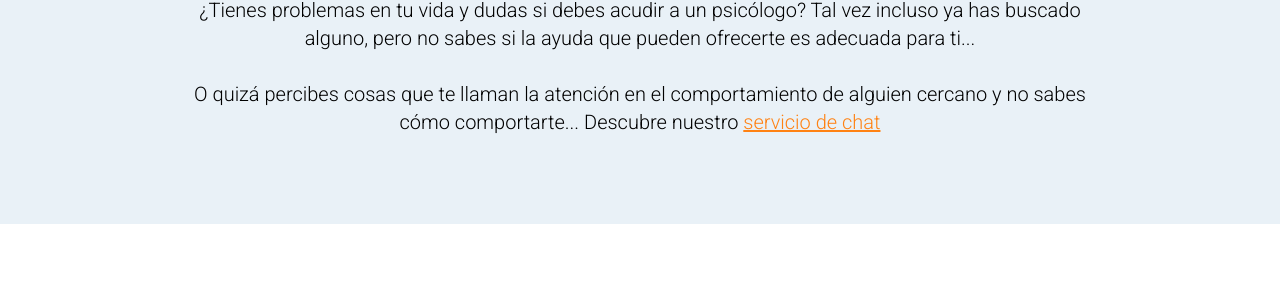
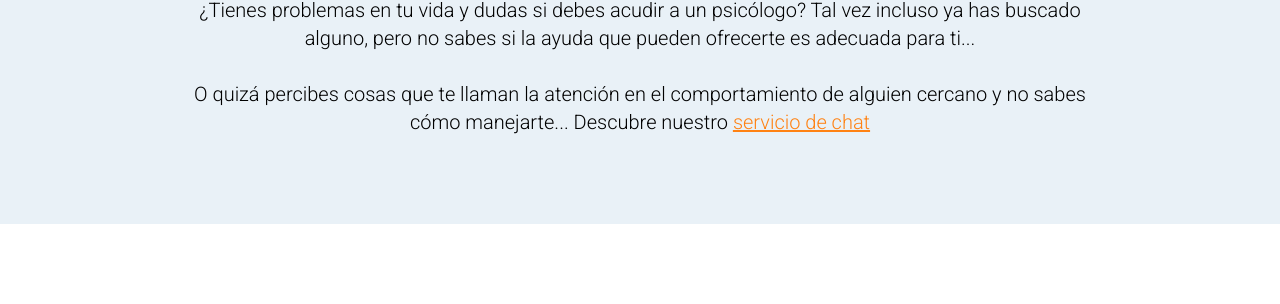
Before and after one commit to sukabal/sukabal.github.io, a Jekyll site: the page built from index.html, in a window 1280 px wide and 900 px high, scrolled down 690 px. Shown: the part 178-482 px from the top of the window. Built offline with Jekyll 4.4.1, drawn with Linux system fonts in a browser that asks for light colours.

Commit message:
fix: avoid term repetition in main page

```diff
--- a/index.html
+++ b/index.html
@@ -19,7 +19,7 @@ title: Bienvenido a ahoratigo.com
   </p>
   <p class="section-paragraph section-paragraph--last-paragraph">
     O quizá percibes cosas que te llaman
-    la atención en el comportamiento de alguien cercano y no sabes cómo comportarte... Descubre nuestro <a class="linkToAction"
+    la atención en el comportamiento de alguien cercano y no sabes cómo manejarte... Descubre nuestro <a class="linkToAction"
       href="javascript:goToAction('btnChat');">servicio
       de chat</a>
   </p>
```
